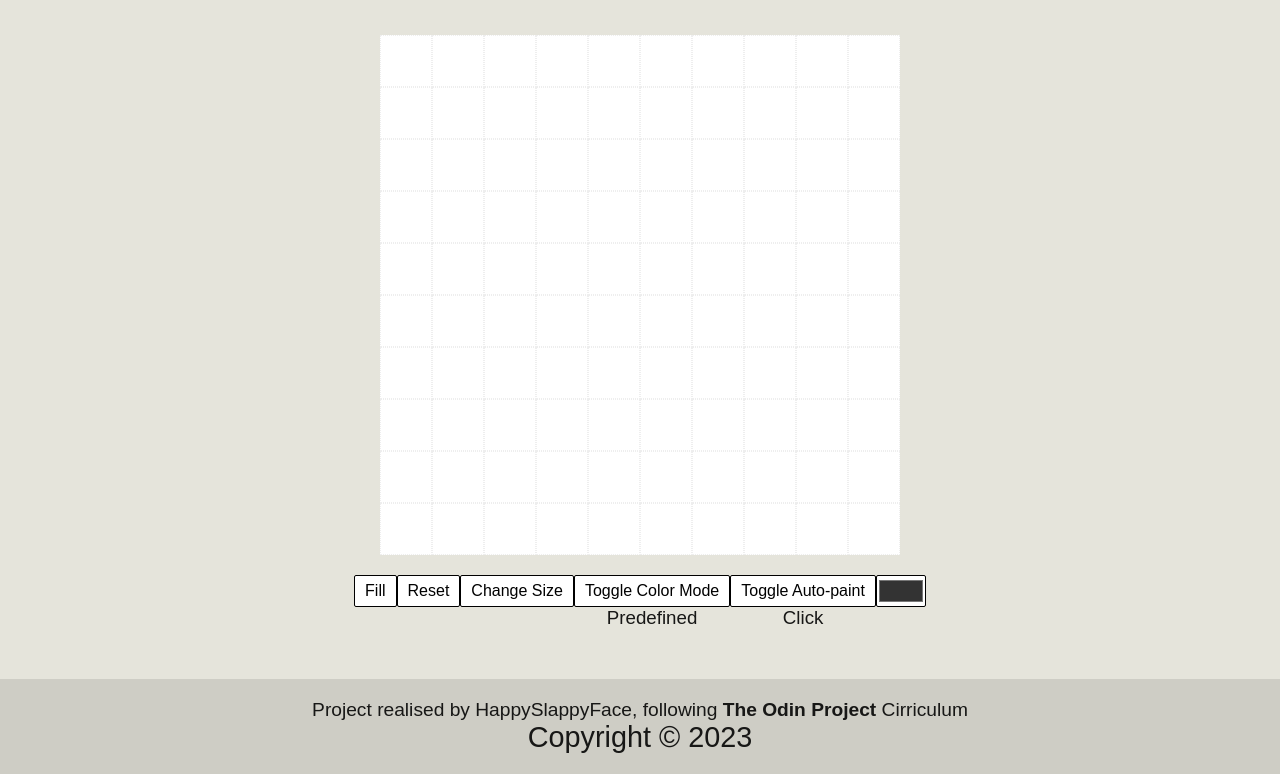
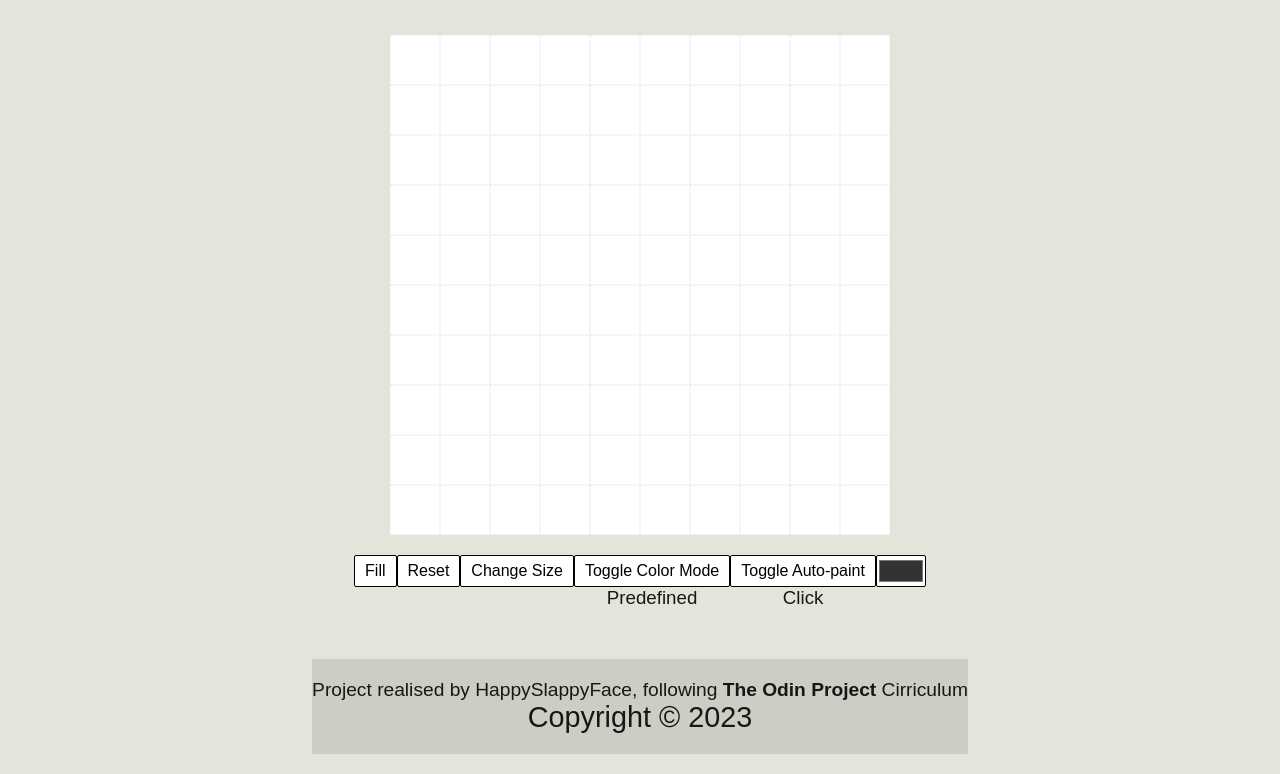
Before and after one commit to HappySlappyFace/odin-etch-a-sketch, a plain HTML site: page index.html in a window 1280 px wide. Shown: the part 89-863 px from the top of the page. Drawn offline with Linux system fonts and the light colour scheme; some icons are missing; a web font is replaced by a local one.

Commit message:
performance optimization and fixing the elements size thanks to zekri

```diff
--- a/index.html
+++ b/index.html
@@ -16,11 +16,9 @@
         <h1>Etch-a-Sketch</h1>
 
     </div>
-    <div class="CContainer">
-        <div></div>
-        <div class="container"></div>
-        <div></div>
-    </div>
+
+    <div class="container"></div>
+
 
     <div class="controls">
         <button class="controlsElement" onclick="fillContainer()">Fill</button>
--- a/script.js
+++ b/script.js
@@ -18,28 +18,44 @@ function changeMouseStatus(e){
 divContainer.addEventListener('mousedown',changeMouseStatus);
 divContainer.addEventListener('mouseup',changeMouseStatus);
 
+// function createContainer(){
+//     for (let i=0;i<numberRow;i++){
+//         const divRow=document.createElement('div');
+//         divRow.setAttribute('class','containerRow')
+//         for (let j=0;j<numberColumn;j++){
+//             const div=document.createElement('div');
+//             div.setAttribute('class','containerElement');
+//             div.setAttribute('draggable', 'false');
+//             div.style.backgroundColor = "white";
+
+//             divRow.appendChild(div);
+//         }
+//         divContainer.setAttribute('draggable', 'false');
+//         divContainer.appendChild(divRow);
+//     }
+// }
 function createContainer(){
-    for (let i=0;i<numberRow;i++){
-        const divRow=document.createElement('div');
-        divRow.setAttribute('class','containerRow')
-        for (let j=0;j<numberColumn;j++){
-            const div=document.createElement('div');
-            div.setAttribute('class','containerElement');
-            div.setAttribute('draggable', 'false');
-            div.style.backgroundColor = "white";
-
-            divRow.appendChild(div);
-        }
-        divContainer.setAttribute('draggable', 'false');
-        divContainer.appendChild(divRow);
+    let elements="";
+    for (let j=0;j<numberColumn*numberColumn;j++){
+        elements += `<div class="containerElement" draggable="false" style=
+        "width:${(500/numberColumn)-2}px" ></div> `
+        // const div=document.createElement('div');
+        // div.setAttribute('class','containerElement');
+        // div.setAttribute('draggable', 'false');
+        // div.style.backgroundColor = "white";
+        // divContainer.appendChild(div);
     }
+    divContainer.innerHTML=elements;
+    // document.querySelectorAll(".containerElement").forEach(element => {
+    //     element.style.width=`${(500/numberColumn)-2}px`;
+    // });
 }
 
 function setWheelColor(event){
     WheelColor=event.target.value;
 }
 function deleteContainer(){
-    const rows=document.querySelectorAll(".containerRow");
+    const rows=document.querySelectorAll(".containerElement");
     rows.forEach(e => {
         divContainer.removeChild(e);
     });
--- a/style.css
+++ b/style.css
@@ -14,6 +14,7 @@ body{
     display: flex;
     justify-content: center;
     flex-direction: column;
+    align-items: center;
     /* height: auto; */
 }
 .header{
@@ -28,28 +29,27 @@ body{
     font-size: 4rem;
 }
 
-.CContainer{
-    display: flex;
-    align-items: center;
-    flex-direction: row;
-}
+
 .container{
-    flex: 1;
+    /* flex: 1; */
     margin-top: 50px;
     display: flex;
-    flex-direction: column;
+    /* flex-direction: column; */
     align-items: center;
     /* border: 1px solid black; */
-    /* width: 600px; */
+    width: 500px;
     flex-shrink: 1;
     user-select: none;
+    flex-wrap: wrap;
+
 }
-.containerRow{
+/* .containerRow{
     display: flex;
 
-}
+} */
 .containerElement{
-    width: 50px;
+
+
     aspect-ratio: 1;
     flex-shrink: 1;
     background-color: transparent;
```
Also changed, not shown: favicon.jpg (deleted).
